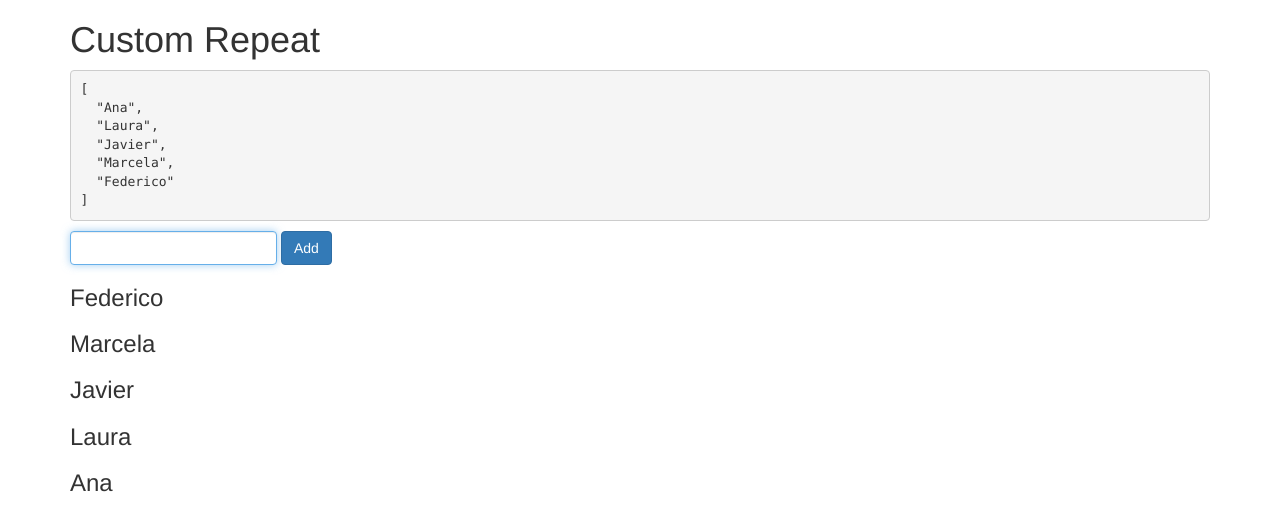
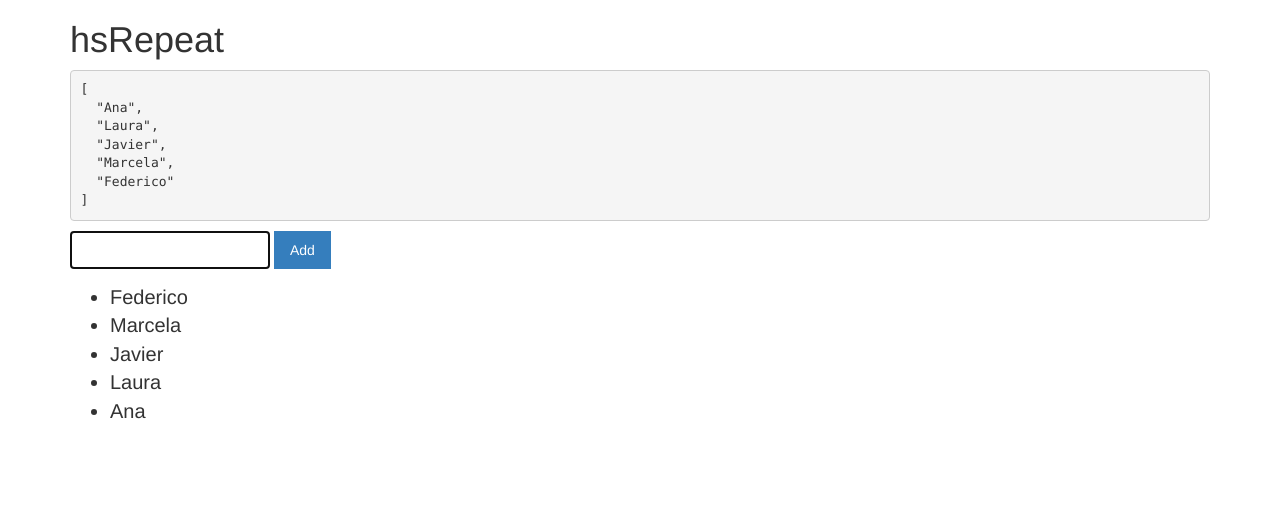
Before and after one commit to mattrc/angularjs-directives, a website: page hsRepeat/index.html in a window 1280 px wide. Drawn offline with nearby package versions, Linux system fonts and the light colour scheme.

Commit message:
Update hsRepeat

```diff
--- /dev/null
+++ b/hsRepeat/css/app.css
@@ -0,0 +1,19 @@
+input, button {
+	font-size: 14px;
+	padding: 0.5em 1em;
+}
+
+input {
+	border: 2px solid #ccc;
+	width: 200px;
+}
+
+button {
+	border: 2px solid #357ebd;
+	background: #357ebd;
+	color: white;
+}
+
+li {
+	font-size: 20px;
+}
--- a/hsRepeat/index.html
+++ b/hsRepeat/index.html
@@ -1,10 +1,11 @@
 <html ng-app="app">
 <head>
     <meta charset="UTF-8">
-    <title>Custom Repeat</title>
+    <title>hsRepeat</title>
 
     <!-- Styles -->
     <link rel="stylesheet" href="../bower_components/bootstrap/dist/css/bootstrap.css">
+    <link rel="stylesheet" href="css/app.css">
 
     <!-- jQuery -->
     <script src="../bower_components/jquery/dist/jquery.js"></script>
@@ -19,18 +20,20 @@
 
     <div class="container">
 
-        <h1>Custom Repeat</h1>
+        <h1>hsRepeat</h1>
 
         <div ng-controller="AppCtrl">
 
             <pre>{{ persons | json }}</pre>
 
-            <form class="form form-inline" ng-submit="add()">
-                <input type="text" ng-model="newPerson" class="form-control" required autofocus>
-                <input type="submit" class="btn btn-primary" value="Add">
+            <form>
+                <input type="text" ng-model="newPerson" autofocus>
+                <button ng-click="add()">Add</button>
             </form>
 
-            <h3 hs-repeat="person in persons">{{ person }}</h3>
+            <ul>
+                <li hs-repeat="person in persons">{{ person }}</li>
+            </ul>
 
         </div>
 
```
